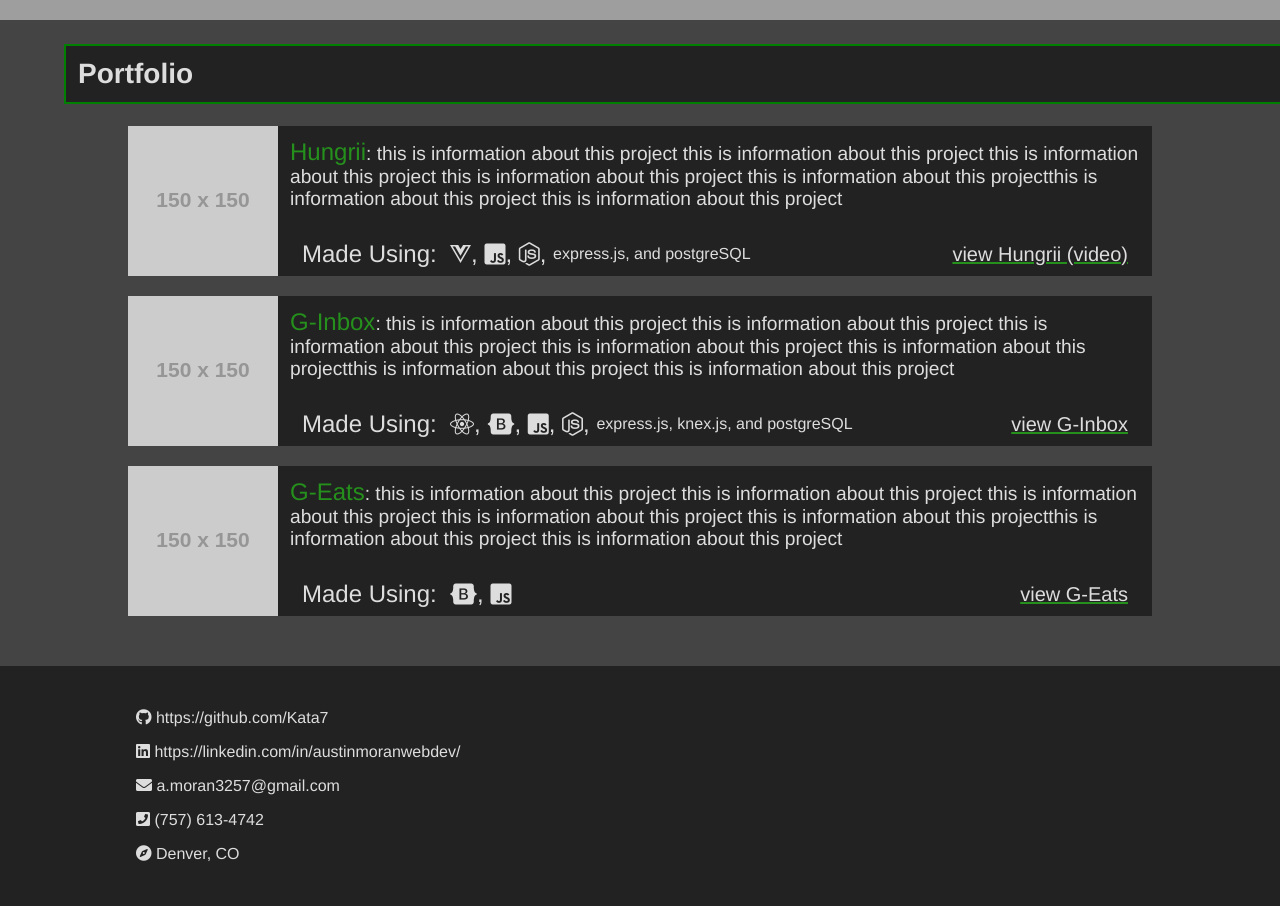
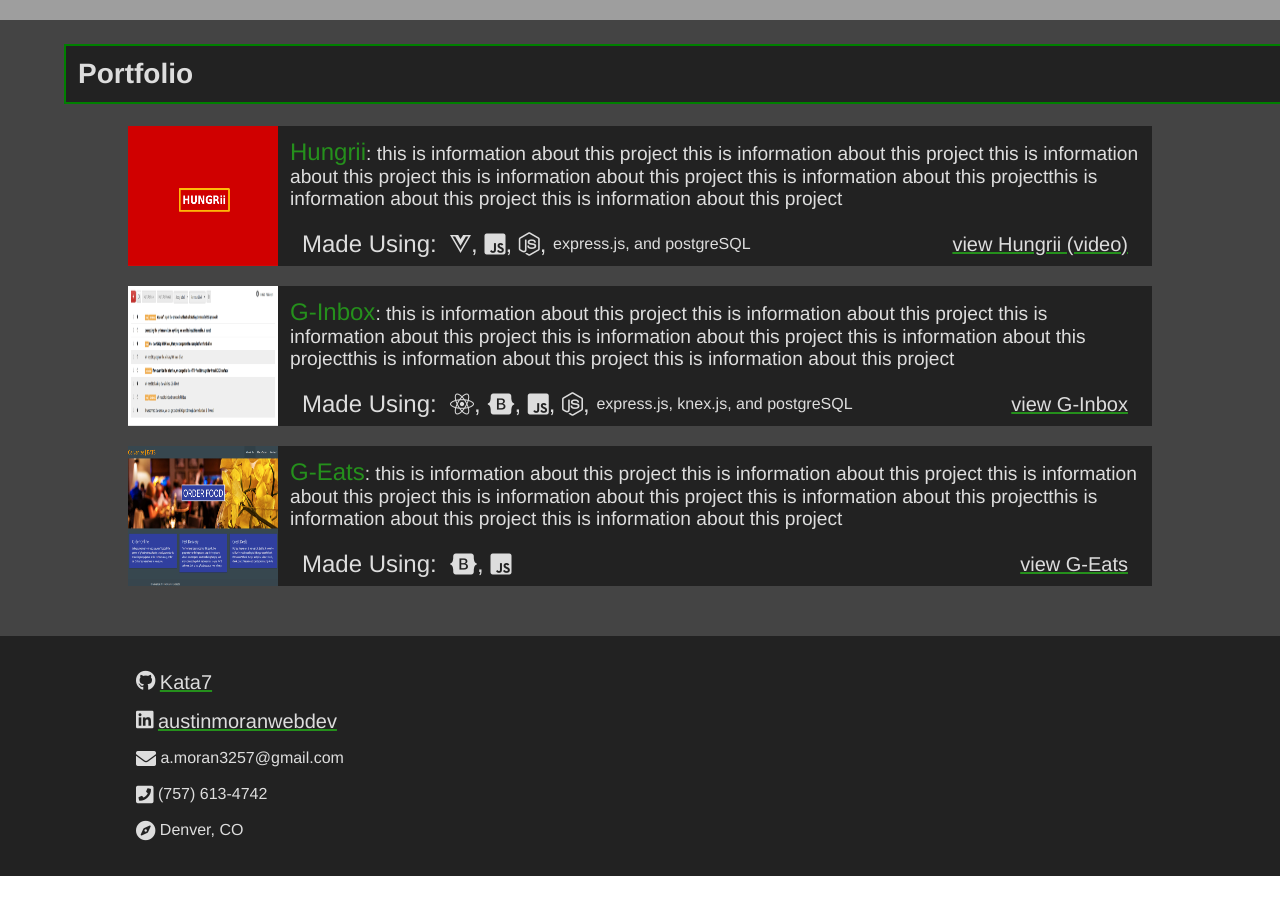
Before and after one commit to Kata7/personal_site, a plain HTML site: page index.html in a window 1280 px wide. Shown: the part 780-1686 px from the top of the page. After the commit the page ends 1656 px from the top, so only its background shows below. Drawn offline with Linux system fonts and the light colour scheme; grey boxes are pictures that could not be loaded; placeholder pictures from the web are drawn by us.

Commit message:
added images of projects, hosted site with surge

```diff
--- a/index.html
+++ b/index.html
@@ -19,7 +19,6 @@
     <div class="links">
       <a href="#">About</a>
       <a href="#portfolio">Portfolio</a>
-      <a href="#tech">Tech</a>
       <a href="#contact" class="highlight">Contact</a>
     </div>
   </div>
@@ -33,7 +32,7 @@
     <h1>Portfolio</h1>
 
     <div class="card">
-      <img src="https://via.placeholder.com/150" />
+      <img src="./images/Hungrii.png" />
       <div class="card-text">
         <div class="card-description">
           <p><span class="accent">Hungrii</span>: this is information about this project this is information about
@@ -57,7 +56,7 @@
     </div>
 
     <div class="card">
-      <img src="https://via.placeholder.com/150" />
+      <img src="./images/g-inbox.png" />
       <div class="card-text">
         <div class="card-description">
           <p><span class="accent">G-Inbox</span>: this is information about this project this is information about
@@ -82,7 +81,7 @@
     </div>
 
     <div class="card">
-      <img src="https://via.placeholder.com/150" />
+      <img src="./images/g-eats.png" />
       <div class="card-text">
         <div class="card-description">
           <p><span class="accent">G-Eats</span>: this is information about this project this is information about
@@ -111,11 +110,11 @@
     <div class="contact-container">
       <div class="contact-info">
         <i class="fab fa-github"></i>&nbsp;
-        <p>https://github.com/Kata7</p>
+        <a href="https://github.com/Kata7">Kata7</a>
       </div>
       <div class="contact-info">
         <i class="fab fa-linkedin"></i>&nbsp;
-        <p>https://linkedin.com/in/austinmoranwebdev/</p>
+        <a href="https://linkedin.com/in/austinmoranwebdev/">austinmoranwebdev</a>
       </div>
       <div class="contact-info">
         <i class="fas fa-envelope"></i>&nbsp;
--- a/style.css
+++ b/style.css
@@ -119,6 +119,12 @@
   margin: 10px;
 }
 
+.card img {
+  max-height: 150px;
+  width: 150px;
+  object-fit:
+}
+
 .card-text {
   display: flex;
   flex-direction: column;
@@ -187,3 +193,9 @@
   color: var(--text-color);
   padding: 1vh;
 }
+
+.contact-info i, a {
+  color: var(--text-color);
+  text-decoration-color: var(--accent-color);
+  font-size: 2.5vmin;
+}
```
Also changed, not shown: images/Hungrii.png (added), images/g-eats.png (added), images/g-inbox.png (added), 1 other file.
